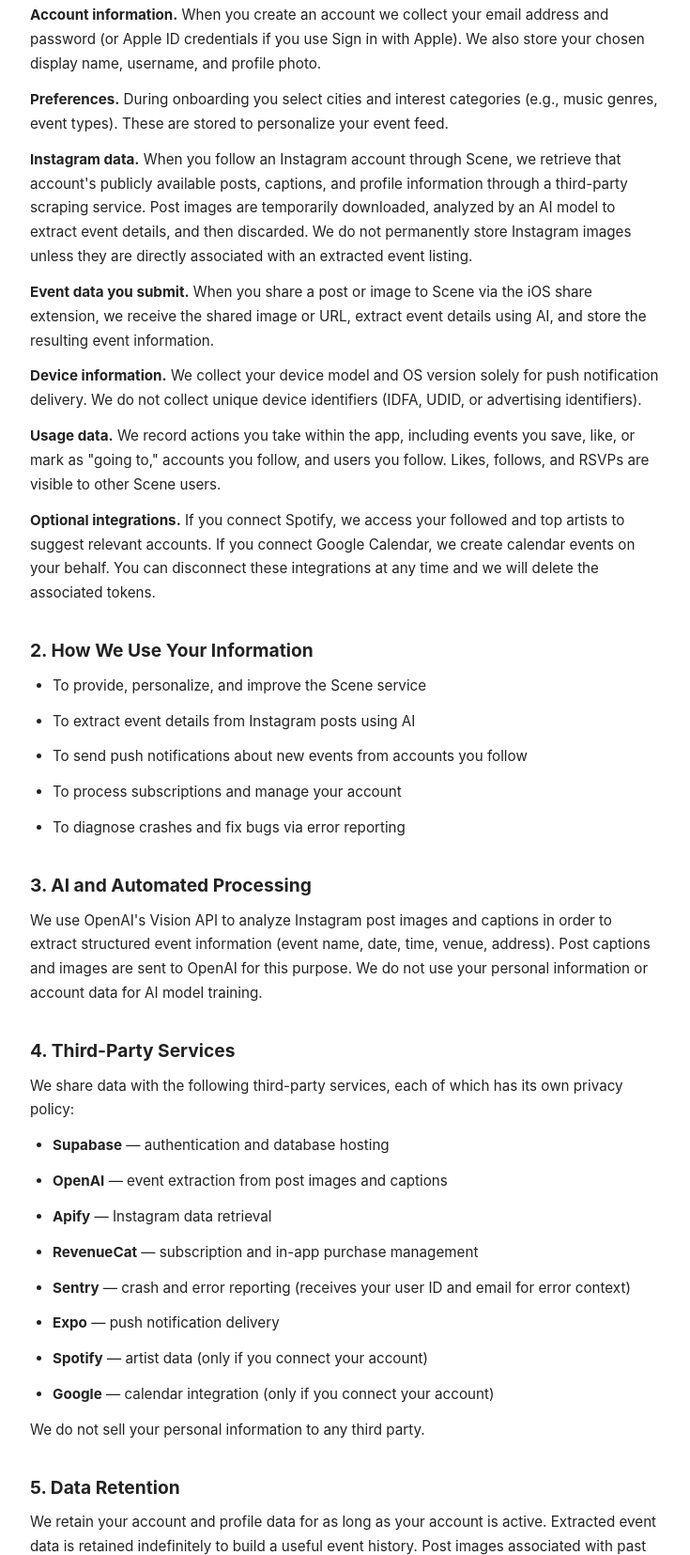
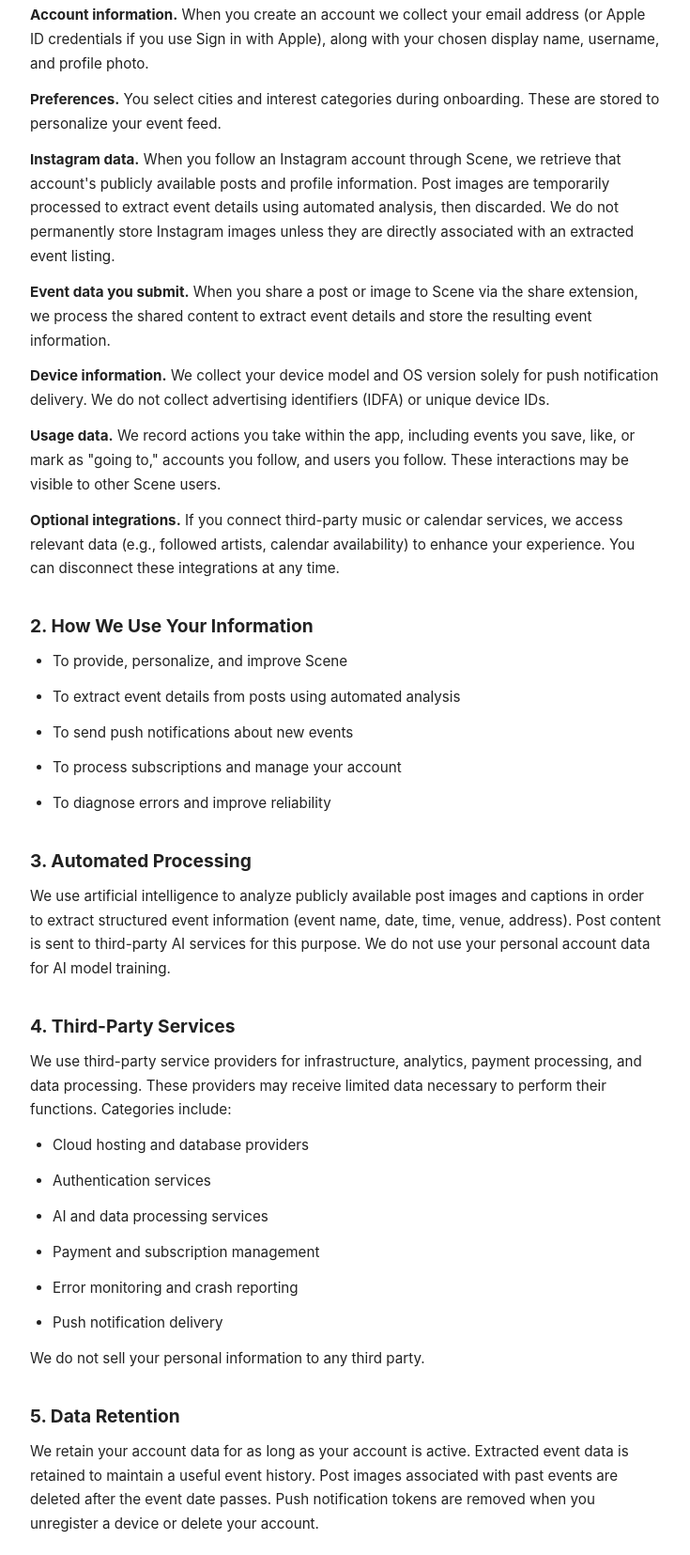
Before and after one commit to scene-app-world/site, a plain HTML site: page privacy.html in a window 1280 px wide. Shown: the part 265-1920 px from the top of the page at 94% size, without its empty margins (272-1007 px from the left). Drawn offline with Linux system fonts and the light colour scheme.

Commit message:
Minimize privacy policy, add 433 LLC entity name

```diff
--- a/privacy.html
+++ b/privacy.html
@@ -20,73 +20,71 @@
 <h1>Privacy Policy</h1>
 <span class="date">Effective Date: May 4, 2026</span>
 
-<p>Scene ("we", "us", "our") operates the Scene mobile application. This policy describes what information we collect, how we use it, and your choices regarding your data.</p>
+<p>433 LLC ("we", "us", "our") operates the Scene mobile application. This policy describes what information we collect, how we use it, and your choices regarding your data.</p>
 
 <h2>1. Information We Collect</h2>
 
-<p><strong>Account information.</strong> When you create an account we collect your email address and password (or Apple ID credentials if you use Sign in with Apple). We also store your chosen display name, username, and profile photo.</p>
+<p><strong>Account information.</strong> When you create an account we collect your email address (or Apple ID credentials if you use Sign in with Apple), along with your chosen display name, username, and profile photo.</p>
 
-<p><strong>Preferences.</strong> During onboarding you select cities and interest categories (e.g., music genres, event types). These are stored to personalize your event feed.</p>
+<p><strong>Preferences.</strong> You select cities and interest categories during onboarding. These are stored to personalize your event feed.</p>
 
-<p><strong>Instagram data.</strong> When you follow an Instagram account through Scene, we retrieve that account's publicly available posts, captions, and profile information through a third-party scraping service. Post images are temporarily downloaded, analyzed by an AI model to extract event details, and then discarded. We do not permanently store Instagram images unless they are directly associated with an extracted event listing.</p>
+<p><strong>Instagram data.</strong> When you follow an Instagram account through Scene, we retrieve that account's publicly available posts and profile information. Post images are temporarily processed to extract event details using automated analysis, then discarded. We do not permanently store Instagram images unless they are directly associated with an extracted event listing.</p>
 
-<p><strong>Event data you submit.</strong> When you share a post or image to Scene via the iOS share extension, we receive the shared image or URL, extract event details using AI, and store the resulting event information.</p>
+<p><strong>Event data you submit.</strong> When you share a post or image to Scene via the share extension, we process the shared content to extract event details and store the resulting event information.</p>
 
-<p><strong>Device information.</strong> We collect your device model and OS version solely for push notification delivery. We do not collect unique device identifiers (IDFA, UDID, or advertising identifiers).</p>
+<p><strong>Device information.</strong> We collect your device model and OS version solely for push notification delivery. We do not collect advertising identifiers (IDFA) or unique device IDs.</p>
 
-<p><strong>Usage data.</strong> We record actions you take within the app, including events you save, like, or mark as "going to," accounts you follow, and users you follow. Likes, follows, and RSVPs are visible to other Scene users.</p>
+<p><strong>Usage data.</strong> We record actions you take within the app, including events you save, like, or mark as "going to," accounts you follow, and users you follow. These interactions may be visible to other Scene users.</p>
 
-<p><strong>Optional integrations.</strong> If you connect Spotify, we access your followed and top artists to suggest relevant accounts. If you connect Google Calendar, we create calendar events on your behalf. You can disconnect these integrations at any time and we will delete the associated tokens.</p>
+<p><strong>Optional integrations.</strong> If you connect third-party music or calendar services, we access relevant data (e.g., followed artists, calendar availability) to enhance your experience. You can disconnect these integrations at any time.</p>
 
 <h2>2. How We Use Your Information</h2>
 <ul>
-  <li>To provide, personalize, and improve the Scene service</li>
-  <li>To extract event details from Instagram posts using AI</li>
-  <li>To send push notifications about new events from accounts you follow</li>
+  <li>To provide, personalize, and improve Scene</li>
+  <li>To extract event details from posts using automated analysis</li>
+  <li>To send push notifications about new events</li>
   <li>To process subscriptions and manage your account</li>
-  <li>To diagnose crashes and fix bugs via error reporting</li>
+  <li>To diagnose errors and improve reliability</li>
 </ul>
 
-<h2>3. AI and Automated Processing</h2>
-<p>We use OpenAI's Vision API to analyze Instagram post images and captions in order to extract structured event information (event name, date, time, venue, address). Post captions and images are sent to OpenAI for this purpose. We do not use your personal information or account data for AI model training.</p>
+<h2>3. Automated Processing</h2>
+<p>We use artificial intelligence to analyze publicly available post images and captions in order to extract structured event information (event name, date, time, venue, address). Post content is sent to third-party AI services for this purpose. We do not use your personal account data for AI model training.</p>
 
 <h2>4. Third-Party Services</h2>
-<p>We share data with the following third-party services, each of which has its own privacy policy:</p>
+<p>We use third-party service providers for infrastructure, analytics, payment processing, and data processing. These providers may receive limited data necessary to perform their functions. Categories include:</p>
 <ul>
-  <li><strong>Supabase</strong> — authentication and database hosting</li>
-  <li><strong>OpenAI</strong> — event extraction from post images and captions</li>
-  <li><strong>Apify</strong> — Instagram data retrieval</li>
-  <li><strong>RevenueCat</strong> — subscription and in-app purchase management</li>
-  <li><strong>Sentry</strong> — crash and error reporting (receives your user ID and email for error context)</li>
-  <li><strong>Expo</strong> — push notification delivery</li>
-  <li><strong>Spotify</strong> — artist data (only if you connect your account)</li>
-  <li><strong>Google</strong> — calendar integration (only if you connect your account)</li>
+  <li>Cloud hosting and database providers</li>
+  <li>Authentication services</li>
+  <li>AI and data processing services</li>
+  <li>Payment and subscription management</li>
+  <li>Error monitoring and crash reporting</li>
+  <li>Push notification delivery</li>
 </ul>
 <p>We do not sell your personal information to any third party.</p>
 
 <h2>5. Data Retention</h2>
-<p>We retain your account and profile data for as long as your account is active. Extracted event data is retained indefinitely to build a useful event history. Post images associated with past events are automatically deleted after the event date passes. Push notification tokens are removed when you unregister a device or delete your account.</p>
+<p>We retain your account data for as long as your account is active. Extracted event data is retained to maintain a useful event history. Post images associated with past events are deleted after the event date passes. Push notification tokens are removed when you unregister a device or delete your account.</p>
 
 <h2>6. Data Deletion</h2>
-<p>You can delete your account at any time from the Profile tab in the app. When you delete your account, we permanently delete your profile, follows, saved events, likes, RSVPs, activity history, push tokens, and all connected integration tokens. Event listings that were extracted from public posts may remain in the system as they are not personal data.</p>
+<p>You can delete your account at any time from the Profile tab in the app. When you delete your account, we permanently delete your profile, follows, saved events, activity history, notification tokens, and all connected integration data.</p>
 
 <h2>7. Location Data</h2>
-<p>Scene does not request access to your device's GPS or location services. The cities you select during onboarding are entered manually and are used only to filter events in your feed.</p>
+<p>Scene does not access your device's GPS or location services. City selections during onboarding are entered manually and used only to filter your event feed.</p>
 
 <h2>8. Security</h2>
-<p>All data is transmitted over HTTPS/TLS. Authentication tokens are stored in encrypted on-device secure storage (iOS Keychain). Passwords are hashed and managed by Supabase Auth. We do not store passwords in plaintext.</p>
+<p>All data is transmitted over encrypted connections (HTTPS/TLS). Authentication credentials are stored in encrypted on-device secure storage. Passwords are hashed and never stored in plaintext.</p>
 
 <h2>9. Children's Privacy</h2>
 <p>Scene is not directed at children under 13. We do not knowingly collect personal information from children under 13. If you believe a child has provided us with personal information, please contact us and we will delete it.</p>
 
 <h2>10. Your Rights</h2>
-<p>Depending on your jurisdiction, you may have the right to access, correct, or delete your personal data. You may also have the right to object to or restrict certain processing. To exercise these rights, contact us at the email below.</p>
+<p>Depending on your jurisdiction, you may have the right to access, correct, or delete your personal data. To exercise these rights, contact us at the email below.</p>
 
 <h2>11. Changes to This Policy</h2>
-<p>We may update this policy from time to time. We will notify you of material changes through the app or by email. Your continued use of Scene after changes take effect constitutes acceptance of the updated policy.</p>
+<p>We may update this policy from time to time. We will notify you of material changes through the app or by email. Continued use of Scene after changes take effect constitutes acceptance of the updated policy.</p>
 
 <h2>12. Contact Us</h2>
-<p>If you have questions about this privacy policy or your data, contact us at:<br>
+<p>If you have questions about this privacy policy, contact us at:<br>
 <a href="mailto:gabefuente@gmail.com">gabefuente@gmail.com</a></p>
 
 </body>
```
Also changed, not shown: terms.html (+1 -1 lines).
